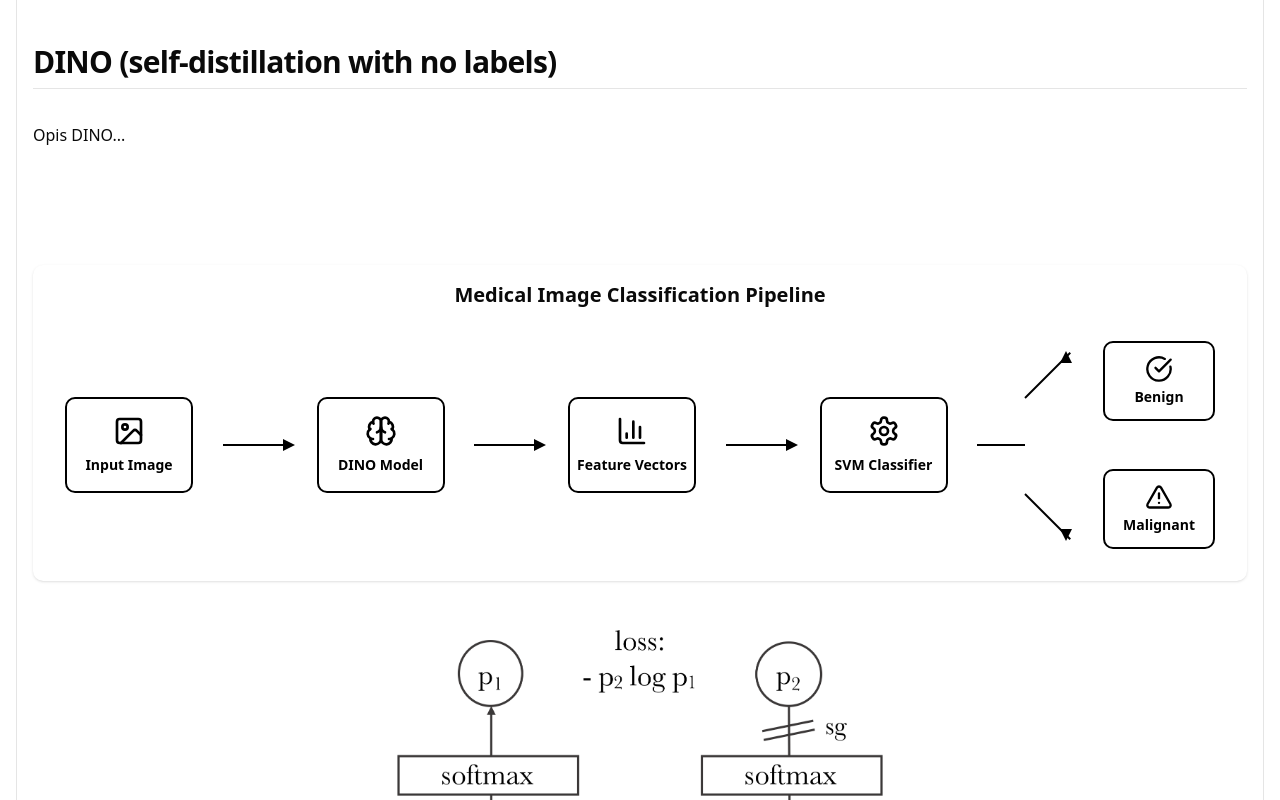
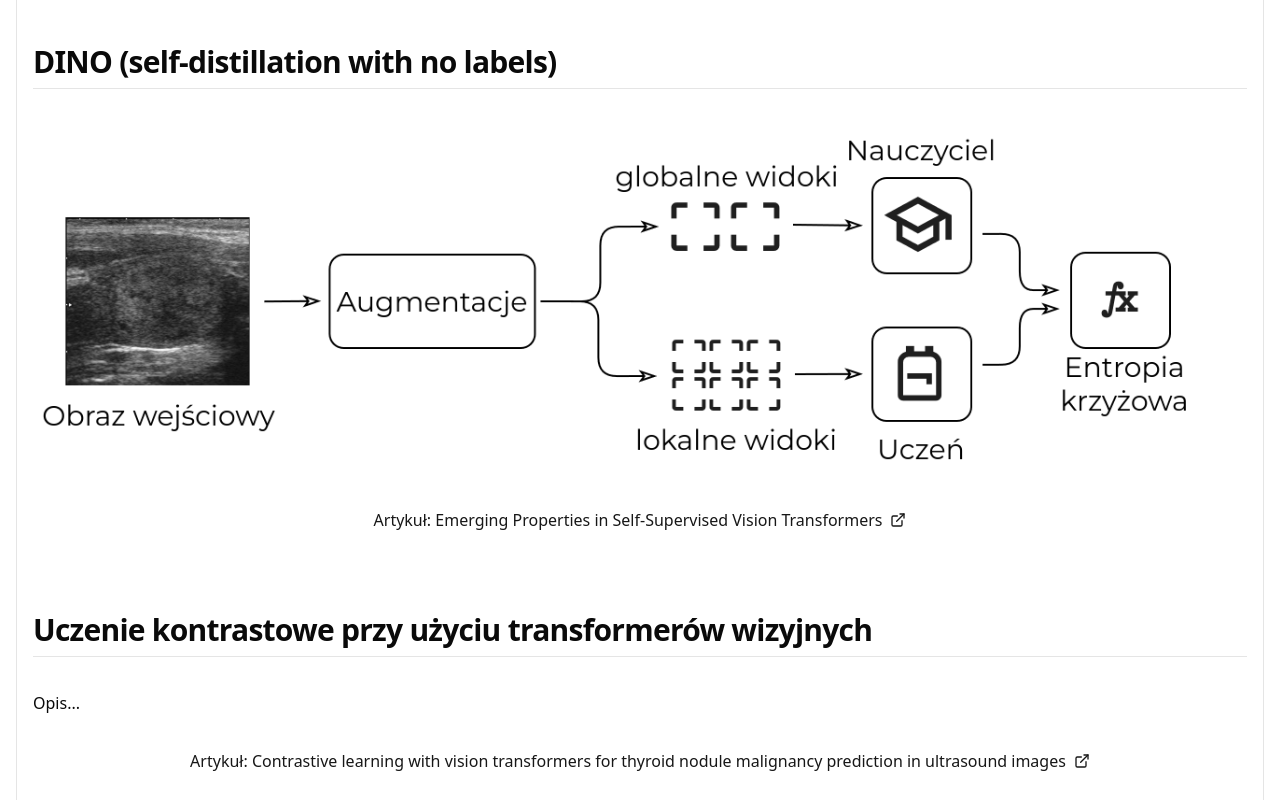
Before and after one commit to thyroid-pwr/thyroid-pwr, a React (Vite) app: page /architecture in a window 1280 px wide. Shown: the part 2060-2860 px from the top of the page. Built offline with nearby package versions, Linux system fonts and the light colour scheme.

Commit message:
Updated dino architecture

```diff
--- a/src/components/DinoFlowchart.tsx
+++ /dev/null
@@ -1,110 +0,0 @@
-import {
-  Image,
-  Brain,
-  BarChart3,
-  Settings,
-  CheckCircle,
-  AlertTriangle,
-} from "lucide-react";
-
-export function DinoFlowchart() {
-  return (
-    <div className="w-full p-8 flex items-center justify-center">
-      <div className="max-w-6xl w-full">
-        <div className="flex items-center justify-between">
-          {/* Input Image */}
-          <div className="flex flex-col items-center">
-            <div className="w-32 h-24 border-2 border-black rounded-lg flex flex-col items-center justify-center bg-white hover:bg-gray-50 transition-colors">
-              <Image size={32} className="text-black mb-2" />
-              <span className="text-sm font-semibold text-black">
-                Input Image
-              </span>
-            </div>
-          </div>
-
-          {/* Arrow 1 */}
-          <div className="h-[2px] w-16 bg-black relative">
-            <div className="absolute -right-2 -top-[5px] w-0 h-0 border-t-[6px] border-t-transparent border-l-[12px] border-l-black border-b-[6px] border-b-transparent" />
-          </div>
-
-          {/* DINO Model */}
-          <div className="flex flex-col items-center">
-            <div className="w-32 h-24 border-2 border-black rounded-lg flex flex-col items-center justify-center bg-white hover:bg-gray-50 transition-colors">
-              <Brain size={32} className="text-black mb-2" />
-              <span className="text-sm font-semibold text-black">
-                DINO Model
-              </span>
-            </div>
-          </div>
-
-          {/* Arrow 2 */}
-          <div className="h-[2px] w-16 bg-black relative">
-            <div className="absolute -right-2 -top-[5px] w-0 h-0 border-t-[6px] border-t-transparent border-l-[12px] border-l-black border-b-[6px] border-b-transparent" />
-          </div>
-
-          {/* Feature Vectors */}
-          <div className="flex flex-col items-center">
-            <div className="w-32 h-24 border-2 border-black rounded-lg flex flex-col items-center justify-center bg-white hover:bg-gray-50 transition-colors">
-              <BarChart3 size={32} className="text-black mb-2" />
-              <span className="text-sm font-semibold text-black">
-                Feature Vectors
-              </span>
-            </div>
-          </div>
-
-          {/* Arrow 3 */}
-          <div className="h-[2px] w-16 bg-black relative">
-            <div className="absolute -right-2 -top-[5px] w-0 h-0 border-t-[6px] border-t-transparent border-l-[12px] border-l-black border-b-[6px] border-b-transparent" />
-          </div>
-
-          {/* SVM Classifier */}
-          <div className="flex flex-col items-center">
-            <div className="w-32 h-24 border-2 border-black rounded-lg flex flex-col items-center justify-center bg-white hover:bg-gray-50 transition-colors">
-              <Settings size={32} className="text-black mb-2" />
-              <span className="text-sm font-semibold text-black">
-                SVM Classifier
-              </span>
-            </div>
-          </div>
-
-          {/* Split Arrow */}
-          <div className="relative w-24 flex items-center justify-center">
-            {/* Main horizontal line */}
-            <div className="h-[2px] w-12 bg-black absolute left-0"></div>
-
-            {/* Upper diagonal line */}
-            <div className="absolute left-12 -top-12 w-16 h-[2px] bg-black transform rotate-[-45deg] origin-left">
-              <div className="absolute right-0 -top-[5px] w-0 h-0 border-t-[6px] border-t-transparent border-l-[12px] border-l-black border-b-[6px] border-b-transparent transform rotate-[-45deg]" />
-            </div>
-
-            {/* Lower diagonal line */}
-            <div className="absolute left-12 top-12 w-16 h-[2px] bg-black transform rotate-[45deg] origin-left">
-              <div className="absolute right-0 -top-[5px] w-0 h-0 border-t-[6px] border-t-transparent border-l-[12px] border-l-black border-b-[6px] border-b-transparent transform rotate-[45deg]" />
-            </div>
-          </div>
-
-          {/* Results */}
-          <div className="flex flex-col gap-12">
-            {/* Benign */}
-            <div className="flex flex-col items-center">
-              <div className="w-28 h-20 border-2 border-black rounded-lg flex flex-col items-center justify-center bg-white hover:bg-gray-50 transition-colors">
-                <CheckCircle size={28} className="text-black mb-1" />
-                <span className="text-sm font-semibold text-black">Benign</span>
-              </div>
-            </div>
-
-            {/* Malignant */}
-            <div className="flex flex-col items-center">
-              <div className="w-28 h-20 border-2 border-black rounded-lg flex flex-col items-center justify-center bg-white hover:bg-gray-50 transition-colors">
-                <AlertTriangle size={28} className="text-black mb-1" />
-                <span className="text-sm font-semibold text-black">
-                  Malignant
-                </span>
-              </div>
-            </div>
-          </div>
-        </div>
-      </div>
-    </div>
-  );
-}
--- a/src/pages/Page3/DinoSection.tsx
+++ b/src/pages/Page3/DinoSection.tsx
@@ -1,6 +1,5 @@
 import dinoArchitecture from "@/assets/dino-architecture.png";
 import { ExternalLink } from "lucide-react";
-import { DinoFlowchart } from "@/components/DinoFlowchart";
 
 export function DinoSection() {
   return (
@@ -9,27 +8,15 @@ export function DinoSection() {
         DINO (self-distillation with no labels)
       </h2>
       <p className="leading-7 [&:not(:first-child)]:mt-6">
-        Opis DINO...
-        <br />
-        <br />
-        <br />
-        <br />
+        {/* Opis DINO... */}
       </p>
-
-      {/* Pipeline Flowchart */}
-      <div className="w-full bg-white rounded-lg shadow-sm">
-        <h3 className="text-xl font-semibold text-center pt-4">
-          Medical Image Classification Pipeline
-        </h3>
-        <DinoFlowchart />
-      </div>
 
       {/* DINO Architecture Image */}
       <div className="flex justify-center items-center w-full">
         <img
           src={dinoArchitecture}
           alt="DINO architecture"
-          className="max-w-[800px] max-h-[500px] w-auto h-auto object-contain"
+          className="max-w-[1200px] max-h-[1000px] w-auto h-auto object-contain"
         />
       </div>
 
```
Also changed, not shown: src/assets/dino-architecture.png.
